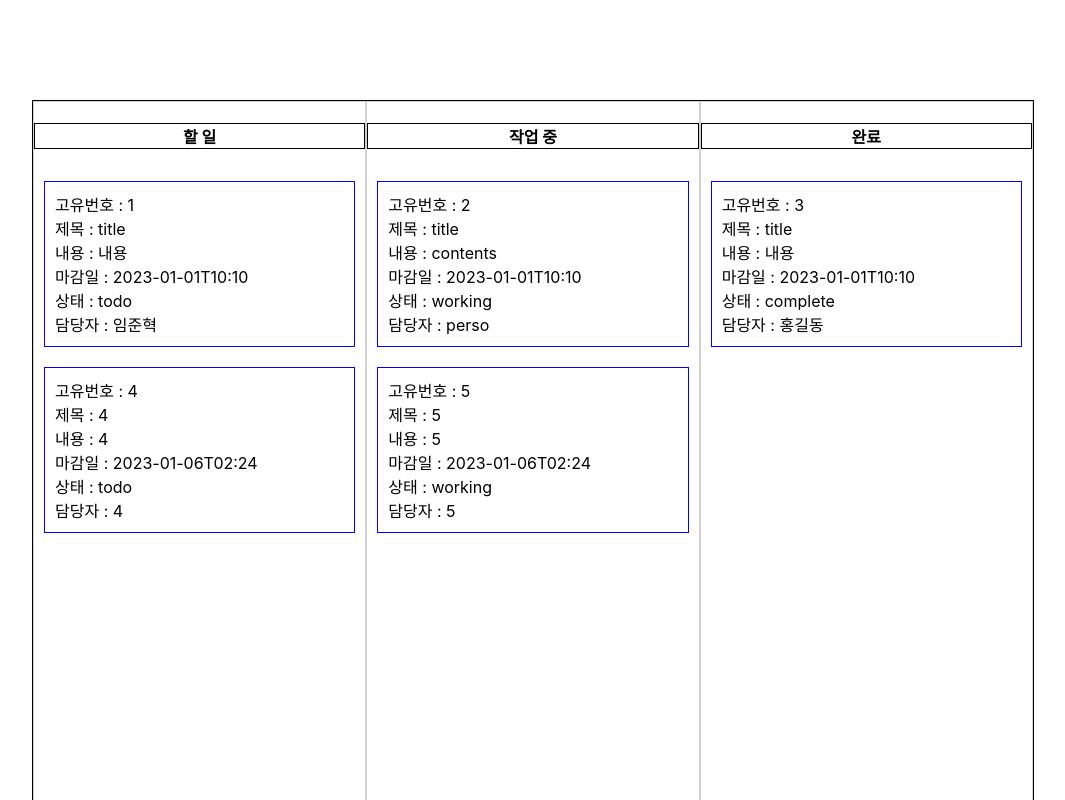
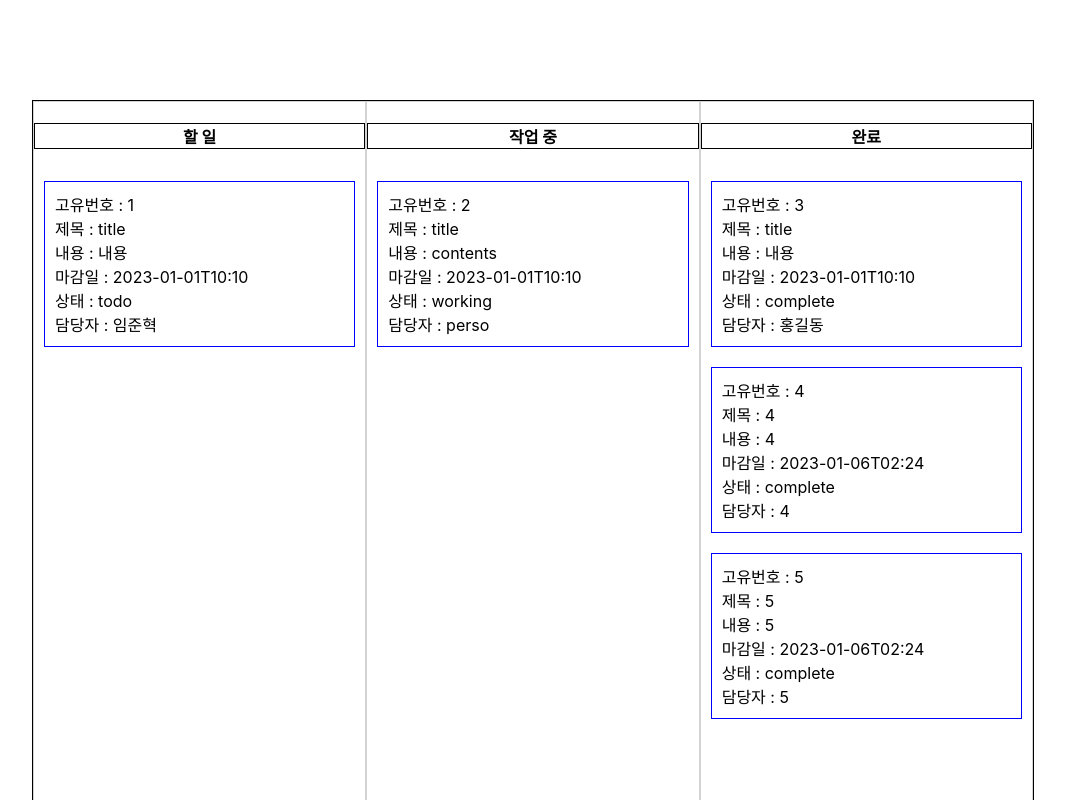
Before and after one commit to wanted-pre-onboarding-8team/pre-onboarding-8th-2-8, a React (Create React App) app: page / in a window 1280 px wide. Shown: the top 800 px of the page, without its empty margins (107-1172 px from the left). Built offline with nearby package versions, Linux system fonts and the light colour scheme; data requests are answered from the project's data file.

Commit message:
feat: 드래그앤드롭(가로)기능 구현

```diff
--- a/db.json
+++ b/db.json
@@ -29,7 +29,7 @@
       "title": "4",
       "contents": "4",
       "deadline": "2023-01-06T02:24",
-      "state": "todo",
+      "state": "complete",
       "person": "4"
     },
     {
@@ -37,7 +37,7 @@
       "title": "5",
       "contents": "5",
       "deadline": "2023-01-06T02:24",
-      "state": "working",
+      "state": "complete",
       "person": "5"
     }
   ]
--- a/src/apis/issue.js
+++ b/src/apis/issue.js
@@ -8,6 +8,6 @@ export const addIssue = async issue => {
   return await client.post('/issueList', issue);
 };
 
-export const patchIssue = changePoint => {
-  return client.patch(`/issueList/${changePoint.id}`, changePoint);
+export const patchIssue = async changePoint => {
+  return await client.patch(`/issueList/${changePoint.id}`, changePoint);
 };
--- a/src/components/IssueContainer.js
+++ b/src/components/IssueContainer.js
@@ -1,10 +1,27 @@
+import useIssue from 'hooks/useIssue';
 import React from 'react';
+import { useSelector } from 'react-redux';
 import styled from 'styled-components';
+
 import IssueList from './IssueList';
 
-const IssueContainer = ({ title, issueList }) => {
+const IssueContainer = ({ id, title, issueList }) => {
+  const { DRAG_ISSUE_INFO } = useSelector(state => state.issue);
+  const { handlePatchIssue } = useIssue();
+
+  // 드래그 놓는 영역 만들기
+  const onDragOver = e => {
+    e.preventDefault();
+  };
+  // 드래그 놓을 때
+  const onDrop = e => {
+    e.preventDefault();
+    const dropState = e.currentTarget.id;
+    handlePatchIssue({ ...DRAG_ISSUE_INFO, state: dropState });
+  };
+
   return (
-    <Container>
+    <Container id={id} onDragOver={onDragOver} onDrop={onDrop}>
       <Title>{title}</Title>
       {issueList.map(issue => (
         <IssueList key={issue.id} issueInfo={issue} />
--- a/src/components/IssueList.js
+++ b/src/components/IssueList.js
@@ -1,13 +1,14 @@
+import useIssue from 'hooks/useIssue';
 import React from 'react';
-import useIssue from 'hooks/useIssue';
+import { useDispatch, useSelector } from 'react-redux';
+import { SET_DRAG_ISSUE_INFO, SET_SHOW_ISSUE_DETAIL_FLAG } from 'slices/issueSlice';
 import styled from 'styled-components';
-import { useDispatch } from 'react-redux';
-import { SET_SHOW_ISSUE_DETAIL_FLAG } from 'slices/issueSlice';
 
 const IssueList = ({ issueInfo }) => {
   const dispatch = useDispatch();
+  const { DRAG_ISSUE_INFO } = useSelector(state => state.issue);
   const { id, title, contents, deadline, state, person } = issueInfo;
-  const { handleShowDetailIssue } = useIssue();
+  const { handleShowDetailIssue, handlePatchIssue } = useIssue();
 
   // 클릭 시 이슈의 상세정보를 보여줌
   const onShowDetail = () => {
@@ -15,8 +16,24 @@ const IssueList = ({ issueInfo }) => {
     dispatch(SET_SHOW_ISSUE_DETAIL_FLAG(true));
   };
 
+  // 드래그 시작
+  const onDragStart = e => {
+    e.dataTransfer.effectAllowed = 'move';
+    dispatch(SET_DRAG_ISSUE_INFO(issueInfo));
+  };
+  // 드래그 놓는 영역 만들기
+  const onDragOver = e => {
+    e.preventDefault();
+  };
+  // 드래그 놓을 때
+  const onDrop = e => {
+    e.preventDefault();
+    const dropState = e.currentTarget.parentNode.id;
+    handlePatchIssue({ ...DRAG_ISSUE_INFO, state: dropState });
+  };
+
   return (
-    <List onClick={onShowDetail} draggable>
+    <List onClick={onShowDetail} onDragStart={onDragStart} onDragOver={onDragOver} onDrop={onDrop} draggable>
       <div>고유번호 : {id}</div>
       <div>제목 : {title}</div>
       <div>내용 : {contents}</div>
--- a/src/hooks/useIssue.js
+++ b/src/hooks/useIssue.js
@@ -6,7 +6,7 @@ const useIssue = () => {
   const dispatch = useDispatch();
   const { ISSUE_LIST } = useSelector(state => state.issue);
 
-  // 이슈 가져오고 state에 따라 나누기
+  // 이슈 가져오고 state에 따라 나누기 CRUD - R
   const handleGetIssue = () => {
     getIssue().then(res => {
       const issueList = res.data;
@@ -34,10 +34,11 @@ const useIssue = () => {
     else if (state === 'complete') dispatch(SET_ISSUE_DETAIL(ISSUE_LIST.COMPLETES.find(findId)));
   };
 
+  // 이슈 추가 CRUD - C
   const handleAddIssue = issueInfo => {
     addIssue(issueInfo).then(() => handleGetIssue());
   };
-
+  // 이슈 상세내용 변경 CRUD - U
   const handlePatchIssue = changePoint => {
     patchIssue(changePoint).then(() => handleGetIssue());
   };
--- a/src/pages/Main.js
+++ b/src/pages/Main.js
@@ -25,9 +25,9 @@ const Main = () => {
   return (
     <Suspense fallback={'...Loading'}>
       <MainWrapper>
-        <IssueContainer title={'할 일'} issueList={ISSUE_LIST.TODOS} />
-        <IssueContainer title={'작업 중'} issueList={ISSUE_LIST.WORKINGS} />
-        <IssueContainer title={'완료'} issueList={ISSUE_LIST.COMPLETES} />
+        <IssueContainer id="todo" title={'할 일'} issueList={ISSUE_LIST.TODOS} />
+        <IssueContainer id="working" title={'작업 중'} issueList={ISSUE_LIST.WORKINGS} />
+        <IssueContainer id="complete" title={'완료'} issueList={ISSUE_LIST.COMPLETES} />
       </MainWrapper>
       <ShowAddIssue onClick={onClickAddIssueModal}>이슈 추가하기</ShowAddIssue>
       {SHOW_ISSUE_DETAIL_FLAG && <IssueDetailModal />}
--- a/src/slices/issueSlice.js
+++ b/src/slices/issueSlice.js
@@ -20,6 +20,8 @@ const initialState = {
   SHOW_ISSUE_DETAIL_FLAG: false,
   // 이슈 추가 창을 띄울지 말지 정하는 플래그
   SHOW_ADD_ISSUE_FLAG: false,
+  // 드래그한 이슈 정보 저장
+  DRAG_ISSUE_INFO: {},
 };
 
 const issueSlice = createSlice({
@@ -40,9 +42,13 @@ const issueSlice = createSlice({
     SET_ADD_ISSUE_FLAG(state, action) {
       state.SHOW_ADD_ISSUE_FLAG = action.payload;
     },
+    SET_DRAG_ISSUE_INFO(state, action) {
+      state.DRAG_ISSUE_INFO = action.payload;
+    },
   },
 });
 
-export const { SET_ISSUE_LIST, SET_ISSUE_DETAIL, SET_SHOW_ISSUE_DETAIL_FLAG, SET_ADD_ISSUE_FLAG } = issueSlice.actions;
+export const { SET_ISSUE_LIST, SET_ISSUE_DETAIL, SET_SHOW_ISSUE_DETAIL_FLAG, SET_ADD_ISSUE_FLAG, SET_DRAG_ISSUE_INFO } =
+  issueSlice.actions;
 
 export default issueSlice;
```
